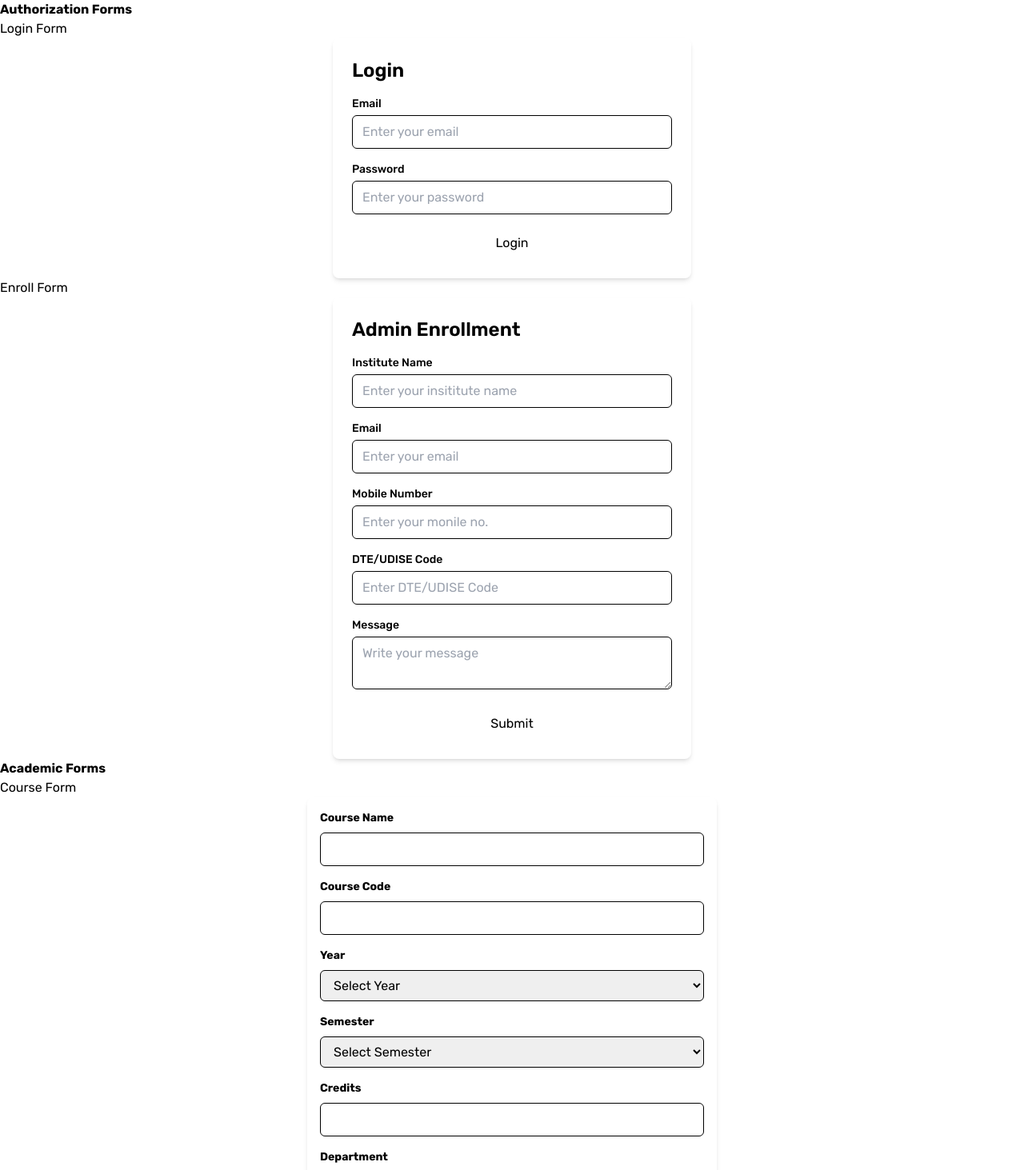
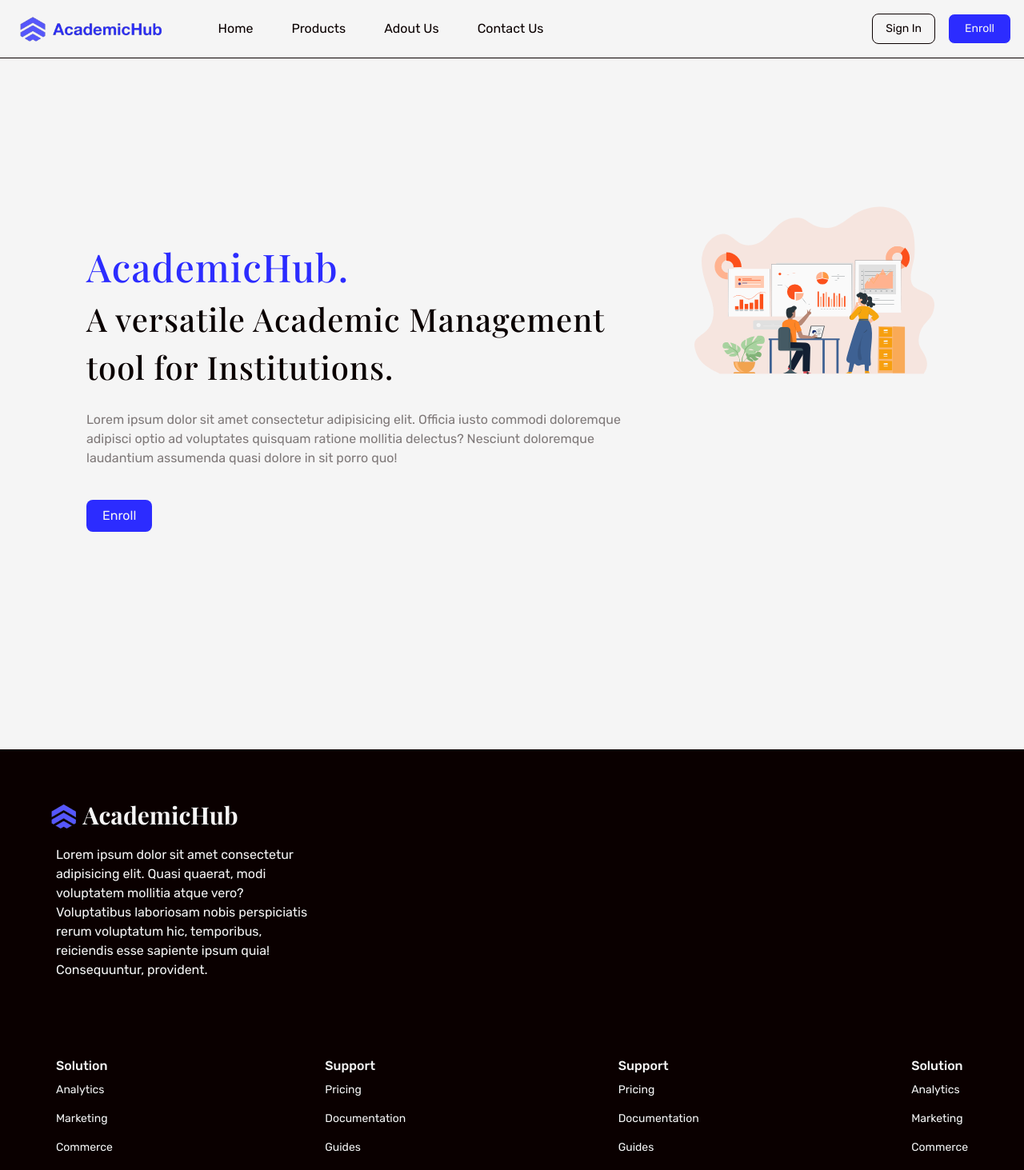
Before and after one commit to ak2484/AcademicHub-Frontend, a React (Vite) app: page /student in a window 1280 px wide. Shown: the top 1463 px of the page at 80% size. Built offline with nearby package versions, Linux system fonts and the light colour scheme; a web font is replaced by a local one.

Commit message:
Commited

```diff
--- a/src/Forms/AcademicForms.jsx
+++ b/src/Forms/AcademicForms.jsx
@@ -37,12 +37,15 @@ export function CourseForm({ departments, teachers }) {
 
   return (
     <form
-      className='max-w-lg mx-auto p-4 bg-white shadow-md rounded-lg'
+      className='max-w-lg mx-auto p-8 py-12 bg-lavender-web shadow-md rounded-xl shadow-outline font-sans text-dark-imperial-blue'
       onSubmit={handleSubmit}
     >
       <div className='mb-4'>
-        <label
-          className='block text-gray-700 text-sm font-bold mb-2'
+        <h2 className='text-2xl font-semibold mb-4 font-serif  py-4 text-[28px]'>
+          Course Form
+        </h2>
+        <label
+          className='block text-gray-700 text-[17px] font-medium mb-1'
           htmlFor='name'
         >
           Course Name
@@ -54,13 +57,14 @@ export function CourseForm({ departments, teachers }) {
           required
           value={formData.name}
           onChange={handleChange}
-          className='w-full px-3 py-2 border rounded-md focus:outline-none focus:ring focus:border-blue-500'
-        />
-      </div>
-
-      <div className='mb-4'>
-        <label
-          className='block text-gray-700 text-sm font-bold mb-2'
+          placeholder='Enter Course Name'
+          className='w-full px-3 py-2 border border-lavender-blue bg-white-smoke  text-dark-imperial-blue rounded focus:outline-none focus:ring focus:border-lavender-blue-500 placeholder-cadmium-blue'
+        />
+      </div>
+
+      <div className='mb-4'>
+        <label
+          className='block text-gray-700 text-[17px] font-medium mb-1'
           htmlFor='courseCode'
         >
           Course Code
@@ -72,13 +76,14 @@ export function CourseForm({ departments, teachers }) {
           required
           value={formData.courseCode}
           onChange={handleChange}
-          className='w-full px-3 py-2 border rounded-md focus:outline-none focus:ring focus:border-blue-500'
-        />
-      </div>
-
-      <div className='mb-4'>
-        <label
-          className='block text-gray-700 text-sm font-bold mb-2'
+          placeholder='Enter Course Code'
+          className='w-full px-3 py-2 border border-lavender-blue bg-white-smoke  text-dark-imperial-blue rounded focus:outline-none focus:ring focus:border-lavender-blue-500 placeholder-cadmium-blue'
+        />
+      </div>
+
+      <div className='mb-4 text-[17px]'>
+        <label
+          className='block text-gray-700 text-[17px] font-medium mb-1'
           htmlFor='year'
         >
           Year
@@ -101,7 +106,7 @@ export function CourseForm({ departments, teachers }) {
 
       <div className='mb-4'>
         <label
-          className='block text-gray-700 text-sm font-bold mb-2'
+          className='block text-gray-700 text-[17px] font-medium mb-1'
           htmlFor='semester'
         >
           Semester
@@ -128,7 +133,7 @@ export function CourseForm({ departments, teachers }) {
 
       <div className='mb-4'>
         <label
-          className='block text-gray-700 text-sm font-bold mb-2'
+          className='block text-gray-700 text-[17px] font-medium mb-1'
           htmlFor='credits'
         >
           Credits
@@ -146,7 +151,7 @@ export function CourseForm({ departments, teachers }) {
 
       <div className='mb-4'>
         <label
-          className='block text-gray-700 text-sm font-bold mb-2'
+          className='block text-gray-700 text-[17px] font-medium mb-1'
           htmlFor='department'
         >
           Department
@@ -170,7 +175,7 @@ export function CourseForm({ departments, teachers }) {
 
       <div className='mb-4'>
         <label
-          className='block text-gray-700 text-sm font-bold mb-2'
+          className='block text-gray-700 text-[17px] font-medium mb-1'
           htmlFor='teachersIncharge'
         >
           Teacher In Charge
@@ -194,7 +199,7 @@ export function CourseForm({ departments, teachers }) {
       <div className='flex justify-end'>
         <button
           type='submit'
-          className='px-4 py-2 bg-blue-500 text-white rounded-md hover:bg-blue-600 focus:outline-none focus:ring'
+          className='w-full bg-palatinate-blue text-white-smoke px-4 py-2 rounded-full hover:bg-powder-blue focus:outline-none focus:ring focus:ring-blue-200 border text-[20px] mb-8'
         >
           Create Course
         </button>
--- a/src/Forms/AuthorizationForms.jsx
+++ b/src/Forms/AuthorizationForms.jsx
@@ -25,16 +25,26 @@ export function LoginForm() {
   };
 
   return (
+    <div className='flex-col items-center justify-center text-[17px] text-smoky-black'>
+      <div className='flex items-center justify-center  mb-4'>
+        <img
+          className=' h-12 w-auto  mb-4'
+          src='./src/assets/AcademicHubLogo2.png'
+          alt='logo'
+        />
+      </div>
       <form
         onSubmit={handleSubmit}
-      className='max-w-md mx-auto p-6 bg-white shadow-md rounded-lg'
+        className='max-w-lg mx-auto p-8 py-12 bg-lavender-web shadow-md rounded-xl shadow-outline font-sans'
       >
-      <h2 className='text-2xl font-semibold mb-4 text-gray-800'>Login</h2>
+        <h2 className='text-2xl font-semibold mb-4 font-serif  py-4 text-[30px] text-smoky-black'>
+          Sign In
+        </h2>
 
-      <div className='mb-4'>
+        <div className='mb-6'>
           <label
             htmlFor='combinedDetails'
-          className='block text-gray-700 text-sm font-medium mb-1'
+            className='block text-[17px] font-medium mb-1'
           >
             Email
           </label>
@@ -46,14 +56,14 @@ export function LoginForm() {
             onChange={handleChange}
             placeholder='Enter your email'
             required
-          className='w-full px-3 py-2 border border-gray-300 rounded-md focus:outline-none focus:ring focus:border-blue-500'
+            className='w-full px-3 py-2 border border-lavender-blue bg-white-smoke  text-dark-imperial-blue rounded focus:outline-none focus:ring focus:border-lavender-blue-500 placeholder-cadmium-blue'
           />
         </div>
 
-      <div className='mb-4'>
+        <div className='mb-6'>
           <label
             htmlFor='password'
-          className='block text-gray-700 text-sm font-medium mb-1'
+            className='block  text-[17px] font-medium mb-1'
           >
             Password
           </label>
@@ -65,17 +75,25 @@ export function LoginForm() {
             onChange={handleChange}
             placeholder='Enter your password'
             required
-          className='w-full px-3 py-2 border border-gray-300 rounded-md focus:outline-none focus:ring focus:border-blue-500'
+            className='w-full px-3 py-2 border border-lavender-blue rounded bg-white-smoke text-dark-imperial-blue focus:outline-none focus:ring focus:border-lavender-blue-500 placeholder-cadmium-blue'
           />
+        </div>
+
+        <div className='text-[12px] mb-6 text-smoky-black'>
+          <p>
+            Don’t remember your password?
+            <a className='font-semibold underline'>Forget Password</a>
+          </p>
         </div>
 
         <button
           type='submit'
-        className='w-full bg-blue-500 text-white px-4 py-2 rounded-md hover:bg-blue-600 focus:outline-none focus:ring focus:ring-blue-200'
+          className='w-full bg-palatinate-blue border-smoky-black text-white-smoke px-4 py-2 rounded-full hover:bg-risd-blue focus:outline-none focus:ring focus:ring-blue-200 border text-[20px] mb-8'
         >
-        Login
+          Sign In
         </button>
       </form>
+    </div>
   );
 }
 
@@ -106,16 +124,16 @@ export function EnrollForm() {
   return (
     <form
       onSubmit={handleSubmit}
-      className='max-w-md mx-auto p-6 bg-white shadow-md rounded-lg'
+      className='max-w-lg mx-auto p-8 py-12 bg-lavender-web shadow-md rounded-xl shadow-outline font-sans text-dark-imperial-blue'
     >
-      <h2 className='text-2xl font-semibold mb-4 text-gray-800'>
+      <h2 className='text-2xl font-semibold mb-4 font-serif  py-4 text-[28px]'>
         Admin Enrollment
       </h2>
 
       <div className='mb-4'>
         <label
           htmlFor='instituteName'
-          className='block text-gray-700 text-sm font-medium mb-1'
+          className='block text-gray-700 text-[17px] font-medium mb-1'
         >
           Institute Name
         </label>
@@ -127,14 +145,14 @@ export function EnrollForm() {
           onChange={handleChange}
           placeholder='Enter your insititute name'
           required
-          className='w-full px-3 py-2 border border-gray-300 rounded-md focus:outline-none focus:ring focus:border-blue-500'
+          className='w-full px-3 py-2 border border-lavender-blue bg-white-smoke  text-dark-imperial-blue rounded focus:outline-none focus:ring focus:border-lavender-blue-500 placeholder-cadmium-blue'
         />
       </div>
 
       <div className='mb-4'>
         <label
           htmlFor='email'
-          className='block text-gray-700 text-sm font-medium mb-1'
+          className='block text-gray-700 text-[17px] font-medium mb-1'
         >
           Email
         </label>
@@ -146,14 +164,14 @@ export function EnrollForm() {
           onChange={handleChange}
           placeholder='Enter your email'
           required
-          className='w-full px-3 py-2 border border-gray-300 rounded-md focus:outline-none focus:ring focus:border-blue-500'
+          className='w-full px-3 py-2 border border-lavender-blue bg-white-smoke  text-dark-imperial-blue rounded focus:outline-none focus:ring focus:border-lavender-blue-500 placeholder-cadmium-blue'
         />
       </div>
 
       <div className='mb-4'>
         <label
           htmlFor='mobileNumber'
-          className='block text-gray-700 text-sm font-medium mb-1'
+          className='block text-gray-700 text-[17px] font-medium mb-1'
         >
           Mobile Number
         </label>
@@ -165,14 +183,14 @@ export function EnrollForm() {
           onChange={handleChange}
           placeholder='Enter your monile no.'
           required
-          className='w-full px-3 py-2 border border-gray-300 rounded-md focus:outline-none focus:ring focus:border-blue-500'
+          className='w-full px-3 py-2 border border-lavender-blue bg-white-smoke  text-dark-imperial-blue rounded focus:outline-none focus:ring focus:border-lavender-blue-500 placeholder-cadmium-blue'
         />
       </div>
 
       <div className='mb-4'>
         <label
           htmlFor='dteUdiseCode'
-          className='block text-gray-700 text-sm font-medium mb-1'
+          className='block text-gray-700 text-[17px] font-medium mb-1'
         >
           DTE/UDISE Code
         </label>
@@ -184,14 +202,14 @@ export function EnrollForm() {
           onChange={handleChange}
           placeholder='Enter DTE/UDISE Code'
           required
-          className='w-full px-3 py-2 border border-gray-300 rounded-md focus:outline-none focus:ring focus:border-blue-500'
+          className='w-full px-3 py-2 border border-lavender-blue bg-white-smoke  text-dark-imperial-blue rounded focus:outline-none focus:ring focus:border-lavender-blue-500 placeholder-cadmium-blue'
         />
       </div>
 
       <div className='mb-4'>
         <label
           htmlFor='message'
-          className='block text-gray-700 text-sm font-medium mb-1'
+          className='block text-gray-700 text-[17px] font-medium mb-1'
         >
           Message
         </label>
@@ -202,13 +220,13 @@ export function EnrollForm() {
           onChange={handleChange}
           placeholder='Write your message'
           required
-          className='w-full px-3 py-2 border border-gray-300 rounded-md focus:outline-none focus:ring focus:border-blue-500'
+          className='w-full px-3 py-2 border border-lavender-blue bg-white-smoke  text-dark-imperial-blue rounded focus:outline-none focus:ring focus:border-lavender-blue-500 placeholder-cadmium-blue'
         />
       </div>
 
       <button
         type='submit'
-        className='w-full bg-blue-500 text-white px-4 py-2 rounded-md hover:bg-blue-600 focus:outline-none focus:ring focus:ring-blue-200'
+        className='w-full bg-palatinate-blue text-white-smoke px-4 py-2 rounded-full hover:bg-powder-blue focus:outline-none focus:ring focus:ring-blue-200 border text-[20px] mb-8'
       >
         Submit
       </button>
--- a/src/Kamal.jsx
+++ b/src/Kamal.jsx
@@ -18,7 +18,6 @@ import {
   TeachingStaffForm,
 } from "./Forms/UserForms";
 import GroupForm from "./Forms/GroupForm";
-
 
 const dummyData = {
   availableUsers: [
@@ -42,7 +41,7 @@ const dummyData = {
 
 export default function Kamal() {
   return (
-    <>
+    <div className='bg-white-smoke'>
       <b>Authorization Forms</b>
       <h1>Login Form</h1>
       <LoginForm />
@@ -133,7 +132,6 @@ export default function Kamal() {
 
       <h1>System Admin Form</h1>
       <SystemAdminForm />
-
-    </>
+    </div>
   );
 }
--- a/src/LandingPageComponents/Navbar.jsx
+++ b/src/LandingPageComponents/Navbar.jsx
@@ -14,13 +14,10 @@ export default function Navbar() {
         <div className='flex justify-between item-center'>
           <div className='flex items-center flex-shrink-0'>
             <img
-              className='h-10 w-auto mr-2 '
-              src='./src/assets/AcademicHubLogo1.png'
+              className='h-12 w-auto mr-2 '
+              src='./src/assets/AcademicHubLogo2.png'
               alt='logo'
             />
-            <span className=' tracking-tight font-serif font-black text-palatinate-blue text-2xl'>
-              AcademicHub
-            </span>
             <ul className='hidden lg:flex ml-14 space-x-12 flex justify-center '>
               <li className='space-x-12  tx-l font-sans text-[16px]'>
                 <a href='' className='hover:text-palatinate-blue'>
--- a/src/main.jsx
+++ b/src/main.jsx
@@ -6,7 +6,7 @@ import "./index.css";
 
 ReactDOM.createRoot(document.getElementById("root")).render(
   <React.StrictMode>
-    {/* <App /> */}
+    <App />
     <Kamal />
   </React.StrictMode>
 );
--- a/tailwind.config.js
+++ b/tailwind.config.js
@@ -9,7 +9,7 @@ export default {
       "tropical-indigo": "#8282ffff",
       "powder-blue": "#adadffff",
       red: "#ff1010ff",
-      "white-smoke": "#f5f5f5ff",
+      "white-smoke": "#F5F5F5",
       "smoky-black": "#0a0000ff",
       gray: "#7f7979",
       "lavender-blue": "#C0C0FF",
@@ -17,6 +17,7 @@ export default {
       "lavender-web": "#EAEAFF",
       "jordy-blue": "#9696FF",
       "dark-imperial-blue": "#121266",
+      "cadmium-blue": "#1A1A99",
     },
     extend: {
       fontFamily: {
```
Also changed, not shown: src/StudentComponents/Dashboard.jsx (+2 -5 lines), src/assets/AcademicHubLogo2.png (added). Lines whose indentation alone changed are shown as unchanged.
